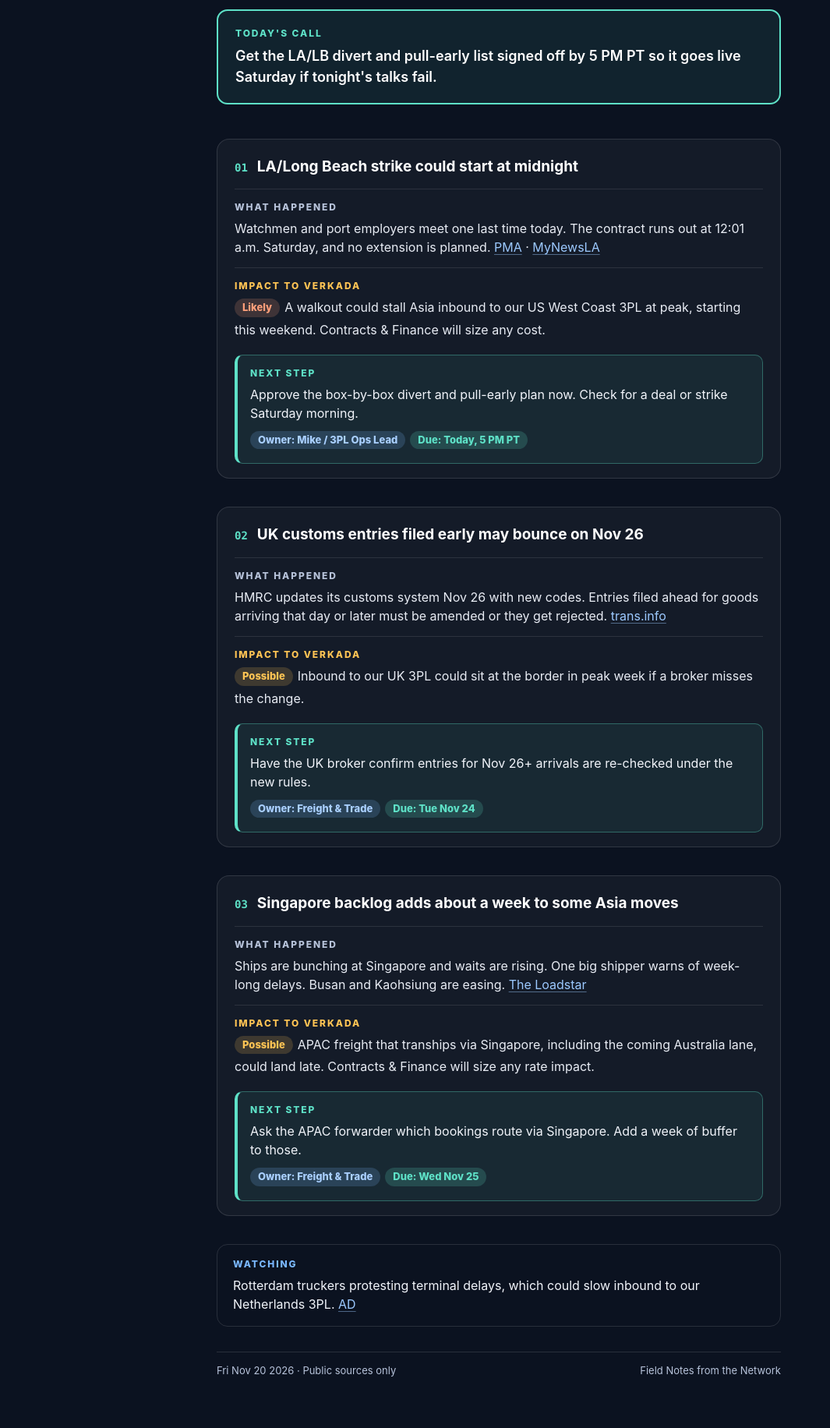
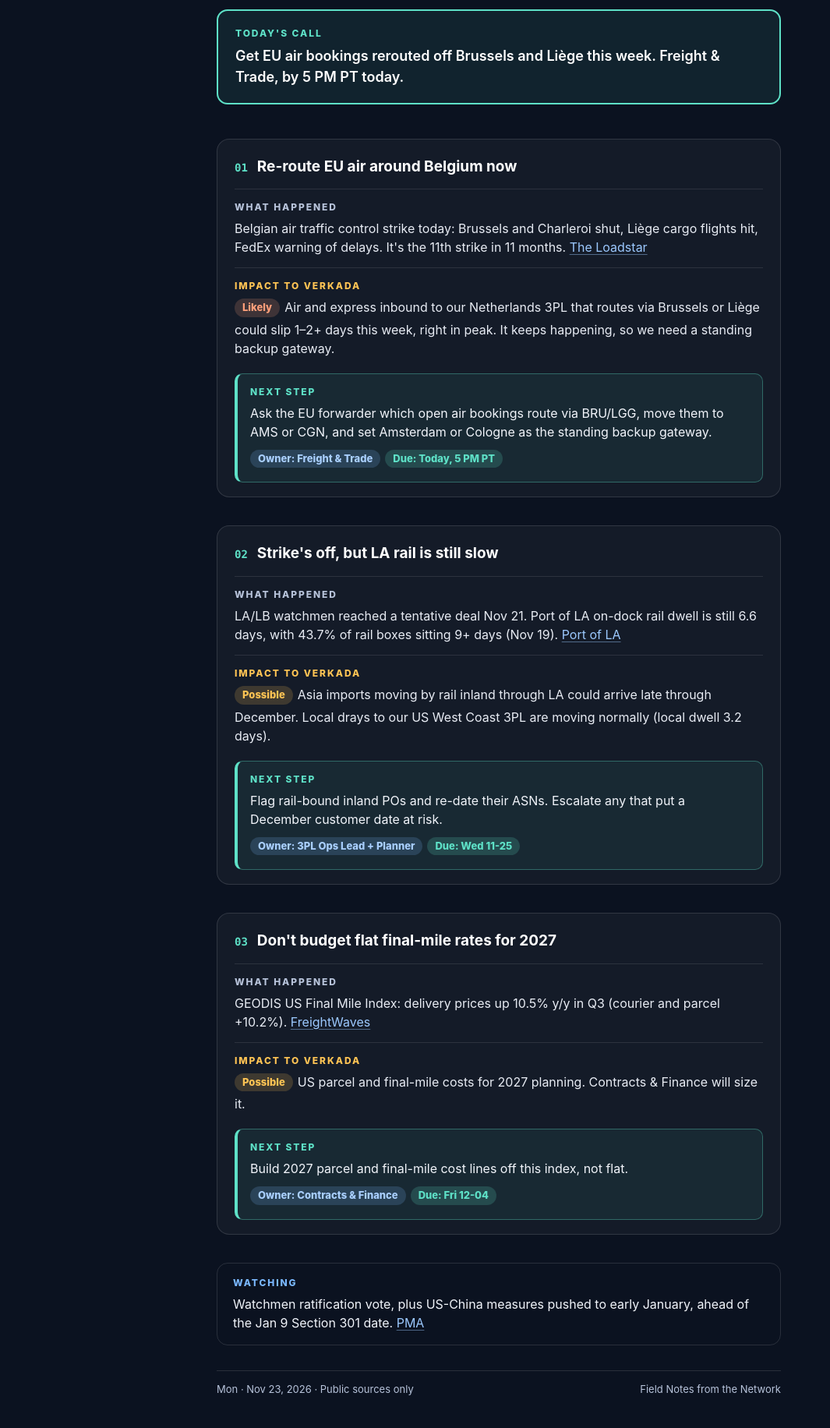
Before and after one commit to mikesupernova/decks, a plain HTML site: page pulse.html in a window 1280 px wide. Shown: the part 191-2023 px from the top of the page at 78% size, without its empty margins (0-1065 px from the left). Before the commit the page ends 1999 px from the top, so only its background shows below. Drawn offline with Linux system fonts and the light colour scheme.

Commit message:
Morning pulse 2026-11-23

```diff
--- a/pulse.html
+++ b/pulse.html
@@ -1,7 +1,7 @@
 <!DOCTYPE html>
 <html lang="en"><head><meta charset="utf-8">
 <meta name="viewport" content="width=device-width,initial-scale=1,viewport-fit=cover">
-<title>Morning Pulse · Nov 20 2026</title>
+<title>Morning Pulse · 2026-11-23</title>
 <style>
 *{box-sizing:border-box;margin:0;padding:0}
 html,body{background:#0b1220}
@@ -37,24 +37,23 @@ a{color:#9cc9ff;text-decoration:underline;text-decoration-color:rgba(156,201,255
 footer{margin-top:32px;padding-top:14px;border-top:1px solid rgba(255,255,255,.12);font-size:13px;color:#b7c3da;display:flex;justify-content:space-between;gap:10px;flex-wrap:wrap}
 @media (max-width:700px){.wrap{padding:26px 18px 32px}.call{padding:18px}.item{padding:18px 16px 14px;margin-bottom:28px}.item h2{font-size:18px}.call p{font-size:17px}}
 @media print{body{background:#0b1220;-webkit-print-color-adjust:exact;print-color-adjust:exact}}
-</style>
-</head>
+</style></head>
 <body><div class="wrap">
-<header><svg viewBox="0 0 120 120" aria-hidden="true"><rect x="1" y="1" width="118" height="118" rx="18" fill="#0b1220" stroke="#fff" stroke-opacity=".16" stroke-width="2"/><g fill="none" stroke="#f5f7fa" stroke-width="3"><path d="M30 42V30H42M78 30H90V42M90 78V90H78M42 90H30V78"/></g><path d="M14 60H106" stroke="#f5f7fa" stroke-opacity=".38" stroke-width="1.5"/><circle cx="60" cy="60" r="11" fill="none" stroke="#5ee1c7" stroke-opacity=".55" stroke-width="1.5"/><circle cx="60" cy="60" r="5" fill="#5ee1c7"/></svg><div class="stamp">Morning Pulse · Fri Nov 20 2026</div></header>
-<h1>LA/LB talks end tonight. Have the strike plan ready to go.</h1>
-<section class="call"><span class="lbl">Today's call</span><p>Get the LA/LB divert and pull-early list signed off by 5 PM PT so it goes live Saturday if tonight's talks fail.</p></section>
-<article class="item"><h2><span class="n">01</span>LA/Long Beach strike could start at midnight</h2>
-<div class="row what"><span class="lbl">What happened</span><p>Watchmen and port employers meet one last time today. The contract runs out at 12:01 a.m. Saturday, and no extension is planned. <a href="https://www.pmanet.org/press_releases/statement-from-the-pacific-maritime-association-on-contract-talks-with-ilwu-local-26-at-ports-of-la-and-long-beach/">PMA</a> · <a href="https://mynewsla.com/business/2026/11/19/barragan-calls-for-ilwu-and-shipping-companies-to-reach-new-labor-agreement/">MyNewsLA</a></p></div>
-<div class="row imp"><span class="lbl">Impact to Verkada</span><p><span class="chip likely">Likely</span>A walkout could stall Asia inbound to our US West Coast 3PL at peak, starting this weekend. Contracts &amp; Finance will size any cost.</p></div>
-<div class="next"><span class="lbl">Next step</span><p>Approve the box-by-box divert and pull-early plan now. Check for a deal or strike Saturday morning.</p><div class="chips"><span class="chip own">Owner: Mike / 3PL Ops Lead</span><span class="chip due">Due: Today, 5 PM PT</span></div></div></article>
-<article class="item"><h2><span class="n">02</span>UK customs entries filed early may bounce on Nov 26</h2>
-<div class="row what"><span class="lbl">What happened</span><p>HMRC updates its customs system Nov 26 with new codes. Entries filed ahead for goods arriving that day or later must be amended or they get rejected. <a href="https://trans.info/en/new-codes-rejected-declarations-513525">trans.info</a></p></div>
-<div class="row imp"><span class="lbl">Impact to Verkada</span><p><span class="chip possible">Possible</span>Inbound to our UK 3PL could sit at the border in peak week if a broker misses the change.</p></div>
-<div class="next"><span class="lbl">Next step</span><p>Have the UK broker confirm entries for Nov 26+ arrivals are re-checked under the new rules.</p><div class="chips"><span class="chip own">Owner: Freight &amp; Trade</span><span class="chip due">Due: Tue Nov 24</span></div></div></article>
-<article class="item"><h2><span class="n">03</span>Singapore backlog adds about a week to some Asia moves</h2>
-<div class="row what"><span class="lbl">What happened</span><p>Ships are bunching at Singapore and waits are rising. One big shipper warns of week-long delays. Busan and Kaohsiung are easing. <a href="https://theloadstar.com/congestion-at-transhipment-hubs-keeps-intra-asia-rates-firm/">The Loadstar</a></p></div>
-<div class="row imp"><span class="lbl">Impact to Verkada</span><p><span class="chip possible">Possible</span>APAC freight that tranships via Singapore, including the coming Australia lane, could land late. Contracts &amp; Finance will size any rate impact.</p></div>
-<div class="next"><span class="lbl">Next step</span><p>Ask the APAC forwarder which bookings route via Singapore. Add a week of buffer to those.</p><div class="chips"><span class="chip own">Owner: Freight &amp; Trade</span><span class="chip due">Due: Wed Nov 25</span></div></div></article>
-<section class="watch"><span class="lbl">Watching</span><p>Rotterdam truckers protesting terminal delays, which could slow inbound to our Netherlands 3PL. <a href="https://www.ad.nl/rotterdam/rotterdam-zet-streep-door-truckprotest-in-haven-maar-actie-gaat-toch-door-we-houden-ons-zo-veel-mogelijk-aan-de-regels~a52dfe25/">AD</a></p></section>
-<footer><span>Fri Nov 20 2026 · Public sources only</span><span>Field Notes from the Network</span></footer>
+<header><svg viewBox="0 0 120 120" aria-hidden="true"><rect x="1" y="1" width="118" height="118" rx="18" fill="#0b1220" stroke="#fff" stroke-opacity=".16" stroke-width="2"/><g fill="none" stroke="#f5f7fa" stroke-width="3"><path d="M30 42V30H42M78 30H90V42M90 78V90H78M42 90H30V78"/></g><path d="M14 60H106" stroke="#f5f7fa" stroke-opacity=".38" stroke-width="1.5"/><circle cx="60" cy="60" r="11" fill="none" stroke="#5ee1c7" stroke-opacity=".55" stroke-width="1.5"/><circle cx="60" cy="60" r="5" fill="#5ee1c7"/></svg><div class="stamp">Morning Pulse · Mon · Nov 23, 2026</div></header>
+<h1>Belgium's airspace strike hits EU air freight in Black Friday week</h1>
+<section class="call"><span class="lbl">Today's call</span><p>Get EU air bookings rerouted off Brussels and Liège this week. Freight &amp; Trade, by 5 PM PT today.</p></section>
+<article class="item"><h2><span class="n">01</span>Re-route EU air around Belgium now</h2>
+<div class="row what"><span class="lbl">What happened</span><p>Belgian air traffic control strike today: Brussels and Charleroi shut, Liège cargo flights hit, FedEx warning of delays. It's the 11th strike in 11 months. <a href="https://theloadstar.com/air-traffic-strike-disrupts-liege-and-brussels-cargo-ahead-of-black-friday/">The Loadstar</a></p></div>
+<div class="row imp"><span class="lbl">Impact to Verkada</span><p><span class="chip likely">Likely</span>Air and express inbound to our Netherlands 3PL that routes via Brussels or Liège could slip 1–2+ days this week, right in peak. It keeps happening, so we need a standing backup gateway.</p></div>
+<div class="next"><span class="lbl">Next step</span><p>Ask the EU forwarder which open air bookings route via BRU/LGG, move them to AMS or CGN, and set Amsterdam or Cologne as the standing backup gateway.</p><div class="chips"><span class="chip own">Owner: Freight &amp; Trade</span><span class="chip due">Due: Today, 5 PM PT</span></div></div></article>
+<article class="item"><h2><span class="n">02</span>Strike's off, but LA rail is still slow</h2>
+<div class="row what"><span class="lbl">What happened</span><p>LA/LB watchmen reached a tentative deal Nov 21. Port of LA on-dock rail dwell is still 6.6 days, with 43.7% of rail boxes sitting 9+ days (Nov 19). <a href="https://kentico.portoflosangeles.org/getmedia/f30c3f45-2df9-4830-90ca-2364bfa0484f/operations-report">Port of LA</a></p></div>
+<div class="row imp"><span class="lbl">Impact to Verkada</span><p><span class="chip possible">Possible</span>Asia imports moving by rail inland through LA could arrive late through December. Local drays to our US West Coast 3PL are moving normally (local dwell 3.2 days).</p></div>
+<div class="next"><span class="lbl">Next step</span><p>Flag rail-bound inland POs and re-date their ASNs. Escalate any that put a December customer date at risk.</p><div class="chips"><span class="chip own">Owner: 3PL Ops Lead + Planner</span><span class="chip due">Due: Wed 11-25</span></div></div></article>
+<article class="item"><h2><span class="n">03</span>Don't budget flat final-mile rates for 2027</h2>
+<div class="row what"><span class="lbl">What happened</span><p>GEODIS US Final Mile Index: delivery prices up 10.5% y/y in Q3 (courier and parcel +10.2%). <a href="https://www.freightwaves.com/news/geodis-final-mile-index-delivery-prices">FreightWaves</a></p></div>
+<div class="row imp"><span class="lbl">Impact to Verkada</span><p><span class="chip possible">Possible</span>US parcel and final-mile costs for 2027 planning. Contracts &amp; Finance will size it.</p></div>
+<div class="next"><span class="lbl">Next step</span><p>Build 2027 parcel and final-mile cost lines off this index, not flat.</p><div class="chips"><span class="chip own">Owner: Contracts &amp; Finance</span><span class="chip due">Due: Fri 12-04</span></div></div></article>
+<section class="watch"><span class="lbl">Watching</span><p>Watchmen ratification vote, plus US-China measures pushed to early January, ahead of the Jan 9 Section 301 date. <a href="https://www.pmanet.org/statements-and-press-releases/">PMA</a></p></section>
+<footer><span>Mon · Nov 23, 2026 · Public sources only</span><span>Field Notes from the Network</span></footer>
 </div></body></html>
```
Also changed, not shown: pulse/2026-11-23.html (added, +59 -0 lines).
